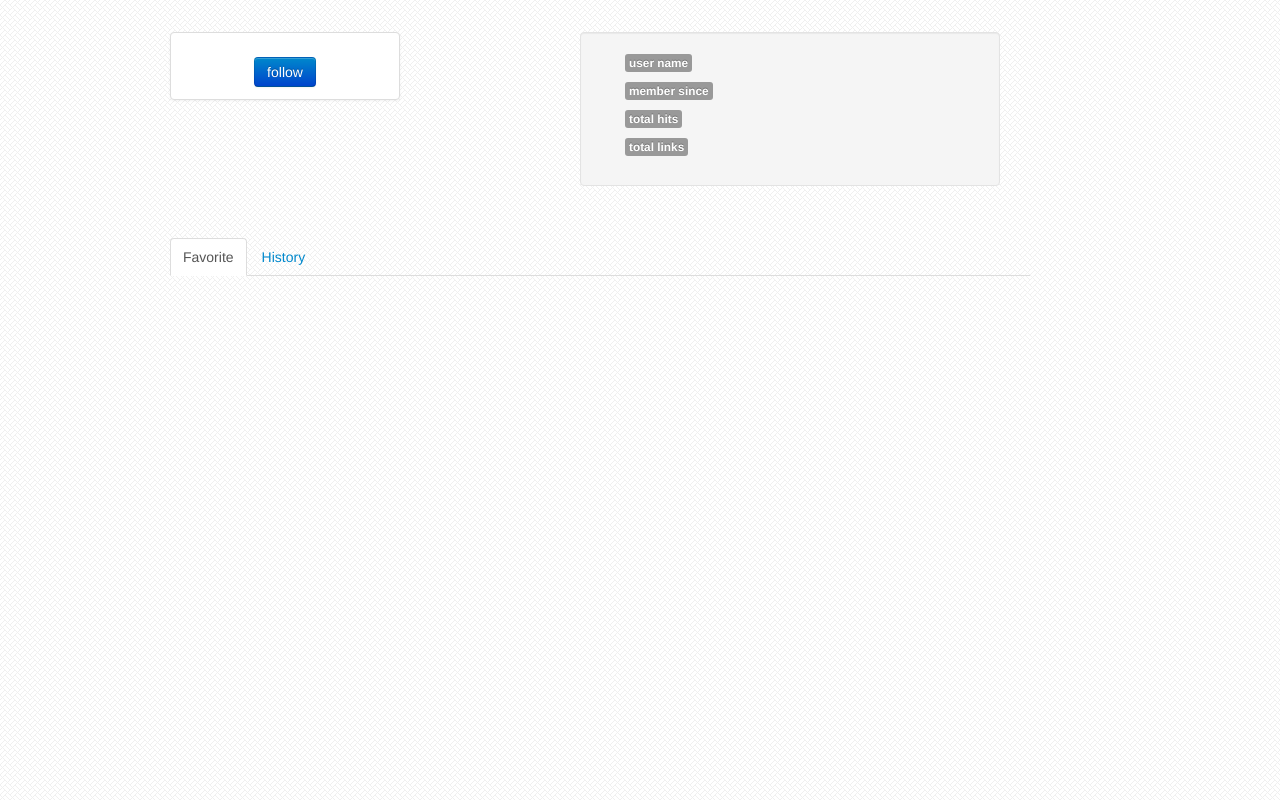
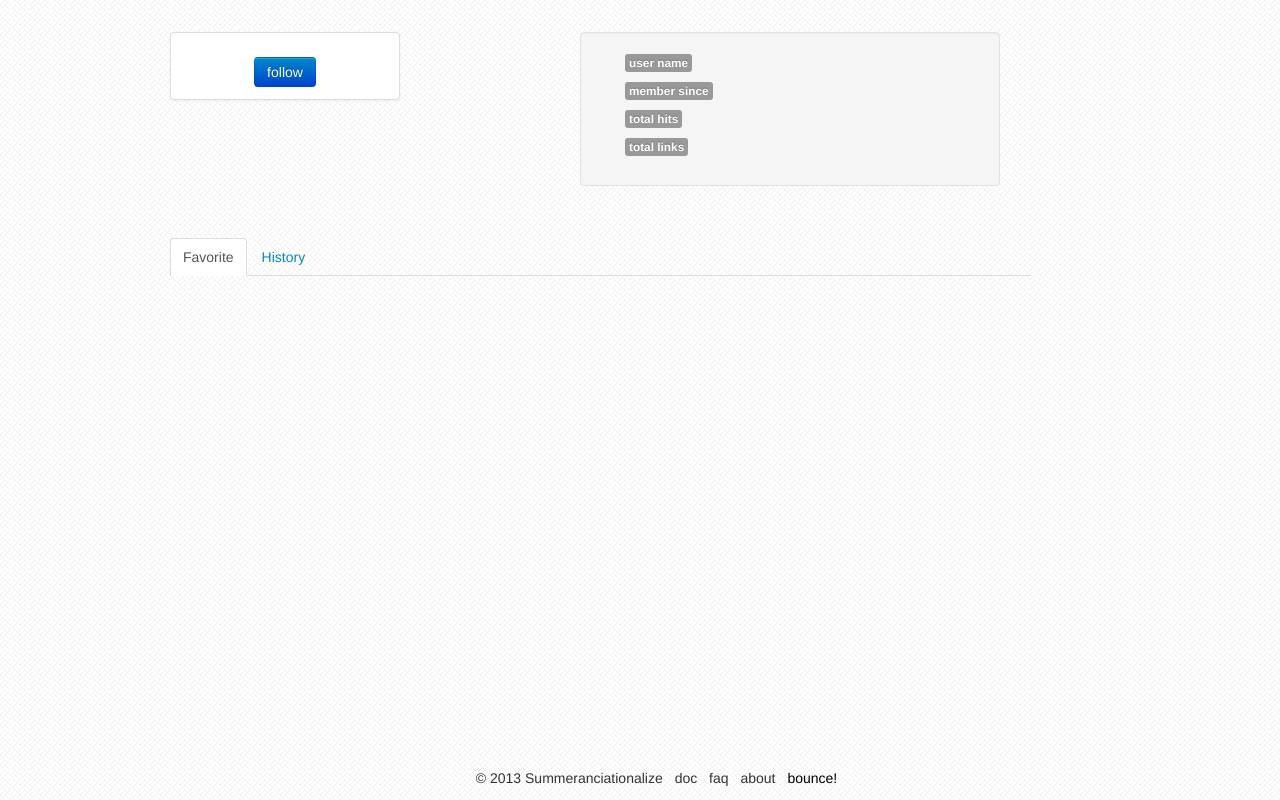
Before and after one commit to iloahz/Summeranciationalize, a Django app: template templates/account_overview.html in a window 1280 px wide. Run offline with Django 3.2, Linux system fonts and the light colour scheme; the template is opened without the code that fills it, so the values that code supplies are empty; parts of the project's set-up code (start-up, migrations or seed data) failed here and were passed over.

Commit message:
add footer

```diff
--- a/templates/account_overview.html
+++ b/templates/account_overview.html
@@ -21,8 +21,49 @@
             cursor: pointer;
         }
     </style>
+    <style type="text/css">
+        /* Sticky footer styles
+        -------------------------------------------------- */
+    html,
+    body {
+        height: 100%;
+        /* The html and body elements cannot have any padding or margin. */
+    }
+        /* Wrapper for page content to push down footer */
+    #wrap {
+        min-height: 100%;
+        height: auto !important;
+        height: 100%;
+        /* Negative indent footer by it's height */
+        margin: 0 auto -32px;
+    }
+        /* Set the fixed height of the footer here */
+    #push,
+    #footer {
+        height: 32px;
+        text-align: center;
+    }
+    #footer ul li{
+        list-style: none;
+        display: inline;
+        padding-left: 8px;
+    }
+    #footer a{
+        color: #000000;
+    }
+        /* Lastly, apply responsive CSS fixes as necessary */
+    @media (max-width: 767px) {
+        #footer {
+            margin-left: -20px;
+            margin-right: -20px;
+            padding-left: 20px;
+            padding-right: 20px;
+        }
+    }
+</style>
 </head>
 <body>
+    <div id="wrap">
         <div id="container" class="container">
             <div id="account-general" class="row" style="padding-top: 32px;">
                 <div id="account-avatar" class="span3 thumbnail" style="text-align: center;background: #ffffff;">
@@ -91,7 +132,9 @@
                 </div>
             </div>
         </div>
-
+        <div id="push"></div>
+    </div>
+    {% include "footer.html" %}
     <script src="/static/js/jquery-1.9.1.min.js"></script>
     <script src="/static/js/jquery.cookie.js"></script>
     <script src="/static/js/bootstrap.min.js"></script>
--- /dev/null
+++ b/templates/footer.html
@@ -0,0 +1,11 @@
+<div id="footer">
+    <div class="container">
+        <ul>
+            <li>© 2013 Summeranciationalize</li>
+            <li>doc</li>
+            <li>faq</li>
+            <li>about</li>
+            <li><a href="/">bounce!</a></li>
+        </ul>
+    </div>
+</div>
```
Lines whose indentation alone changed are shown as unchanged.
